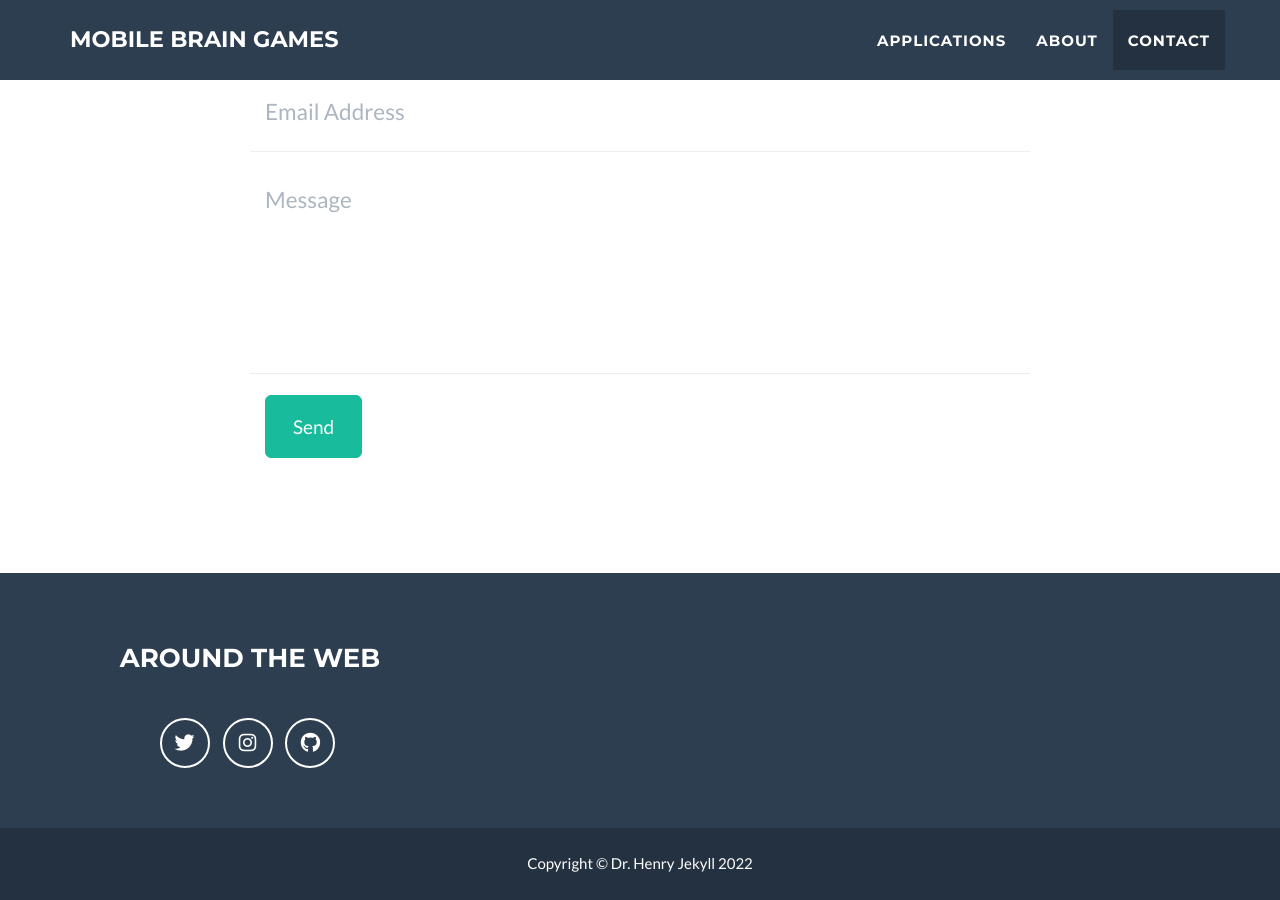
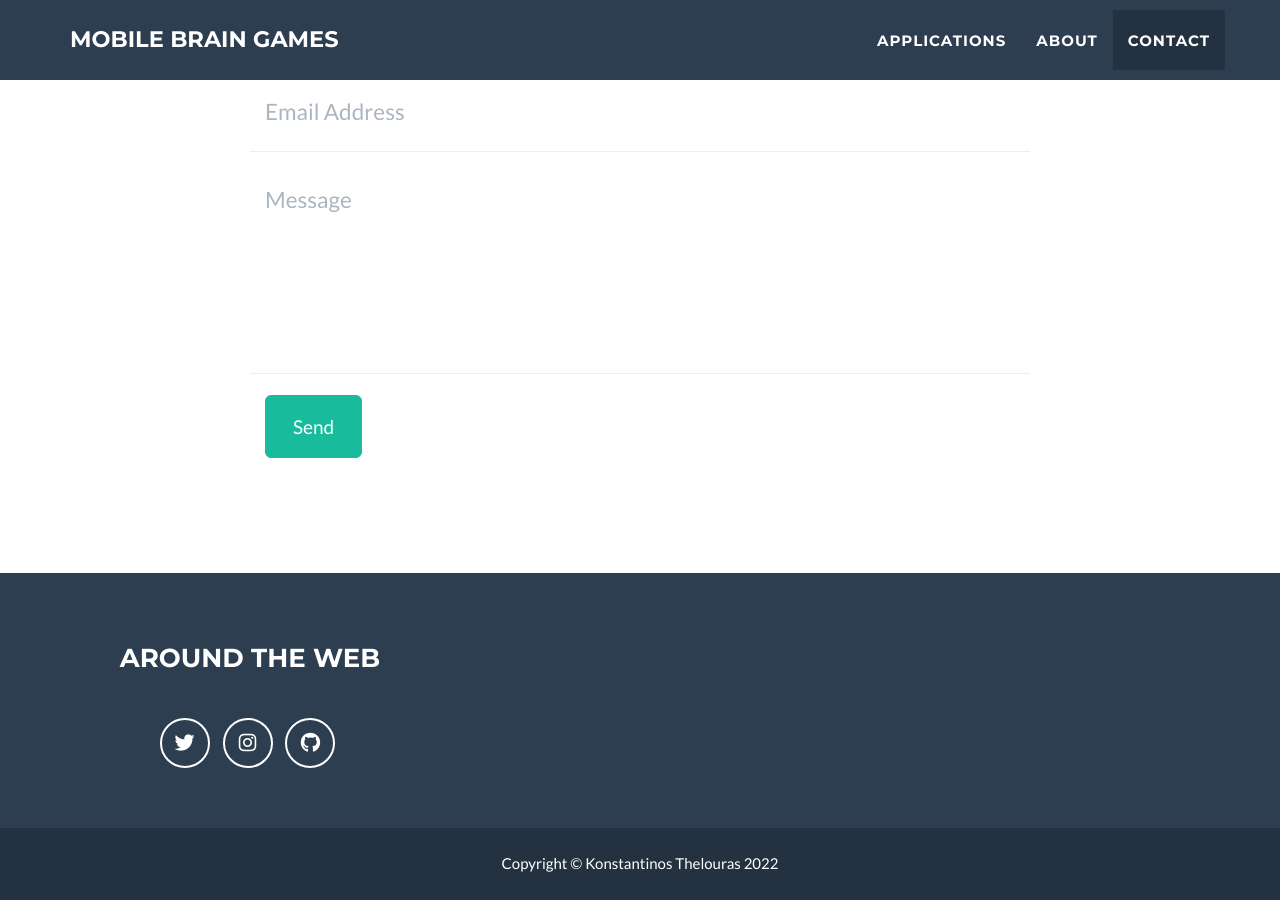
Before and after one commit to Thelouras58/Mobile-Brain-Games-Site, a Jekyll site: the page built from _posts/2014-07-18-project-1.markdown, in a window 1280 px wide and 900 px high, scrolled down 2357 px. Built offline with Jekyll 4.4.1, drawn with Linux system fonts in a browser that asks for light colours.

Commit message:
Update _config.yml

```diff
--- a/_config.yml
+++ b/_config.yml
@@ -32,7 +32,7 @@ color:
 
 # Footer settings
 footer:
-  copyright: Dr. Henry Jekyll
+  copyright: Konstantinos Thelouras
   location: Location
   social: Around the Web
   credits: Credits
```
